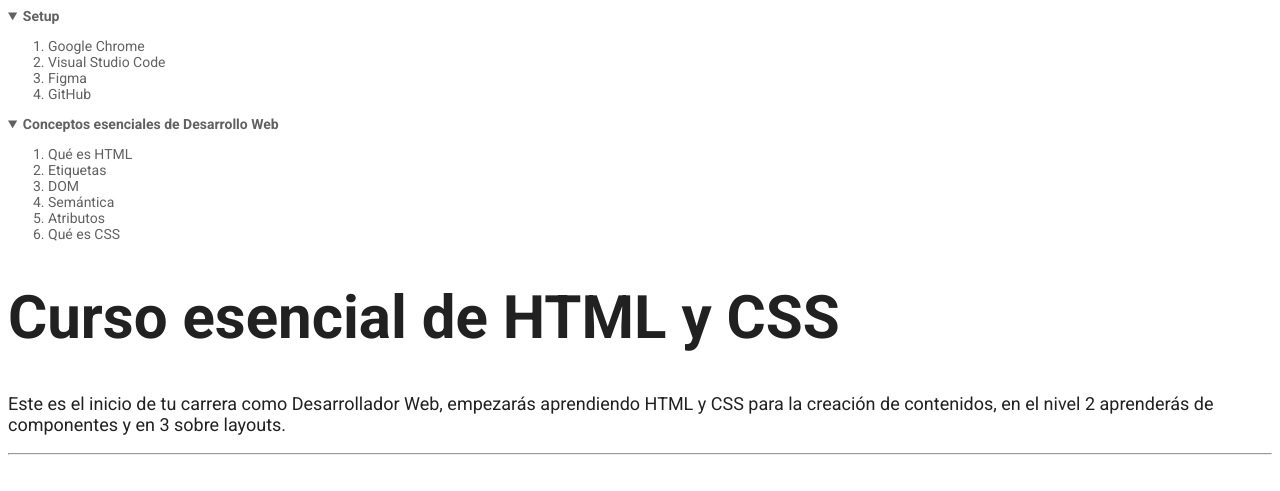
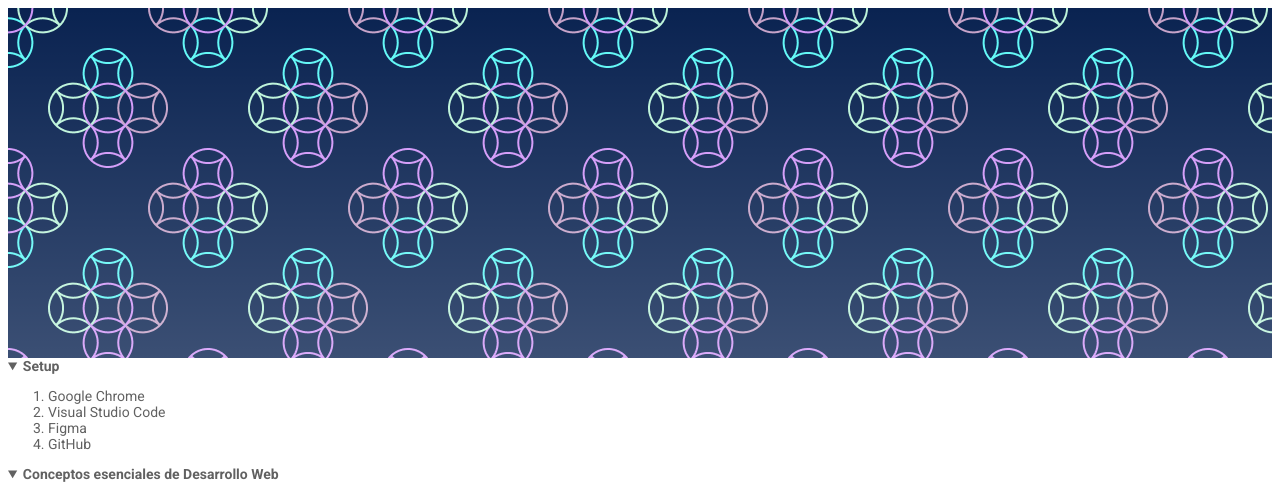
Before and after one commit to dmilagros/esencial-html-css, a plain HTML site: page index.html in a window 1280 px wide. Shown: the top 491 px of the page. Drawn offline with Linux system fonts and the light colour scheme.

Commit message:
backgrounds

```diff
--- a/css/styles.css
+++ b/css/styles.css
@@ -73,3 +73,17 @@ h2 {
 h3 {
   font-size: 1.5em;
 }
+
+pre {
+  background: #fec62e;
+}
+
+.hero {
+  background: linear-gradient(to top, rgba(255, 255, 255, 0.2), transparent),
+    url("../images/pattern.png");
+  /* background-repeat: no-repeat; */
+  /* esto quiere decir que estará 50px separado de la izquierda y 50pz separado de abajo */
+  /* background-position: left 50px bottom 50px; */
+  /* background-position: left bottom; --> abajo a la izquierda*/
+  height: 350px;
+}
--- a/index.html
+++ b/index.html
@@ -12,6 +12,7 @@
     <title>El Blog de Milagros</title>
   </head>
   <body>
+    <div class="hero"></div>
     <header>
       <nav>
         <details open>
```
Also changed, not shown: images/pattern.png (added).
